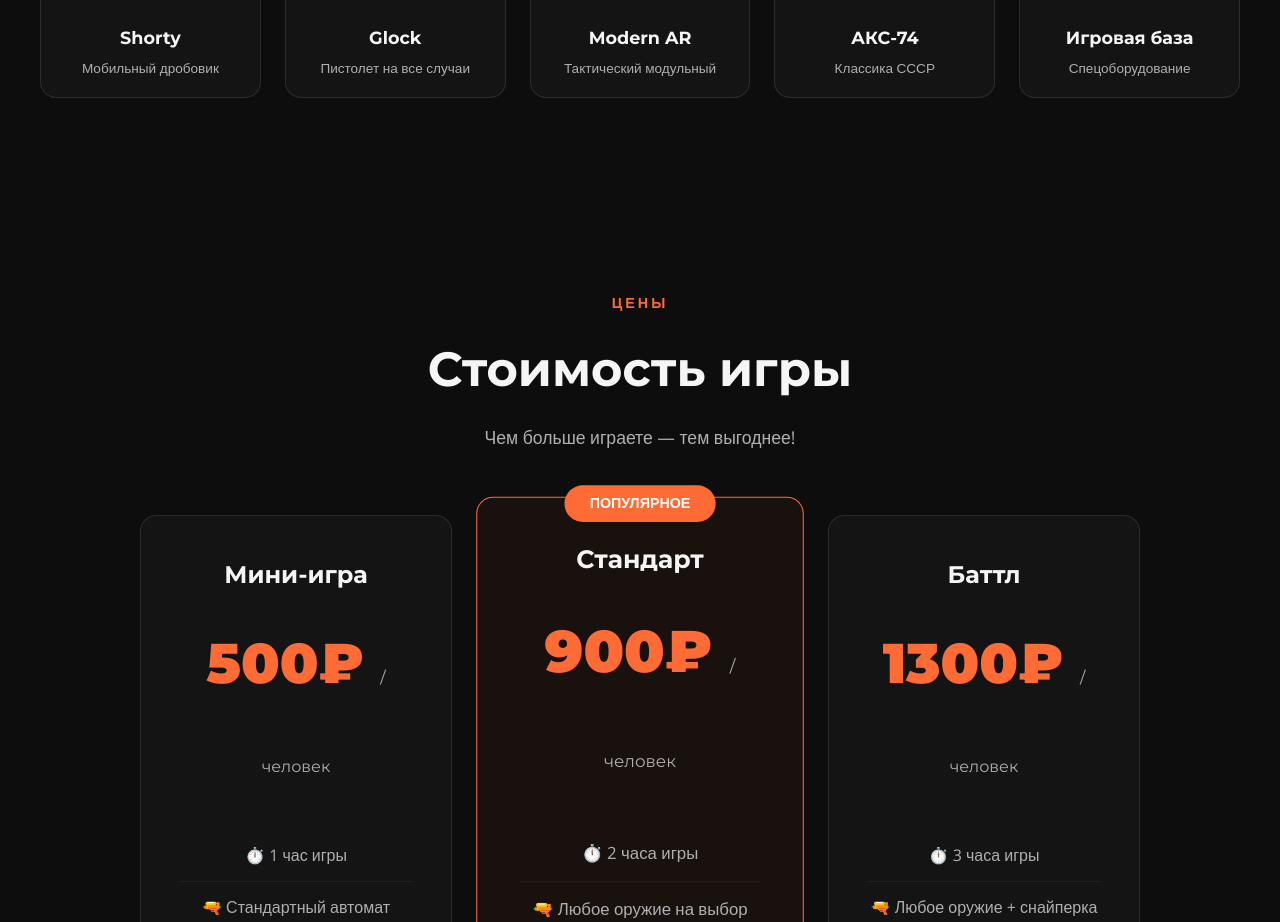
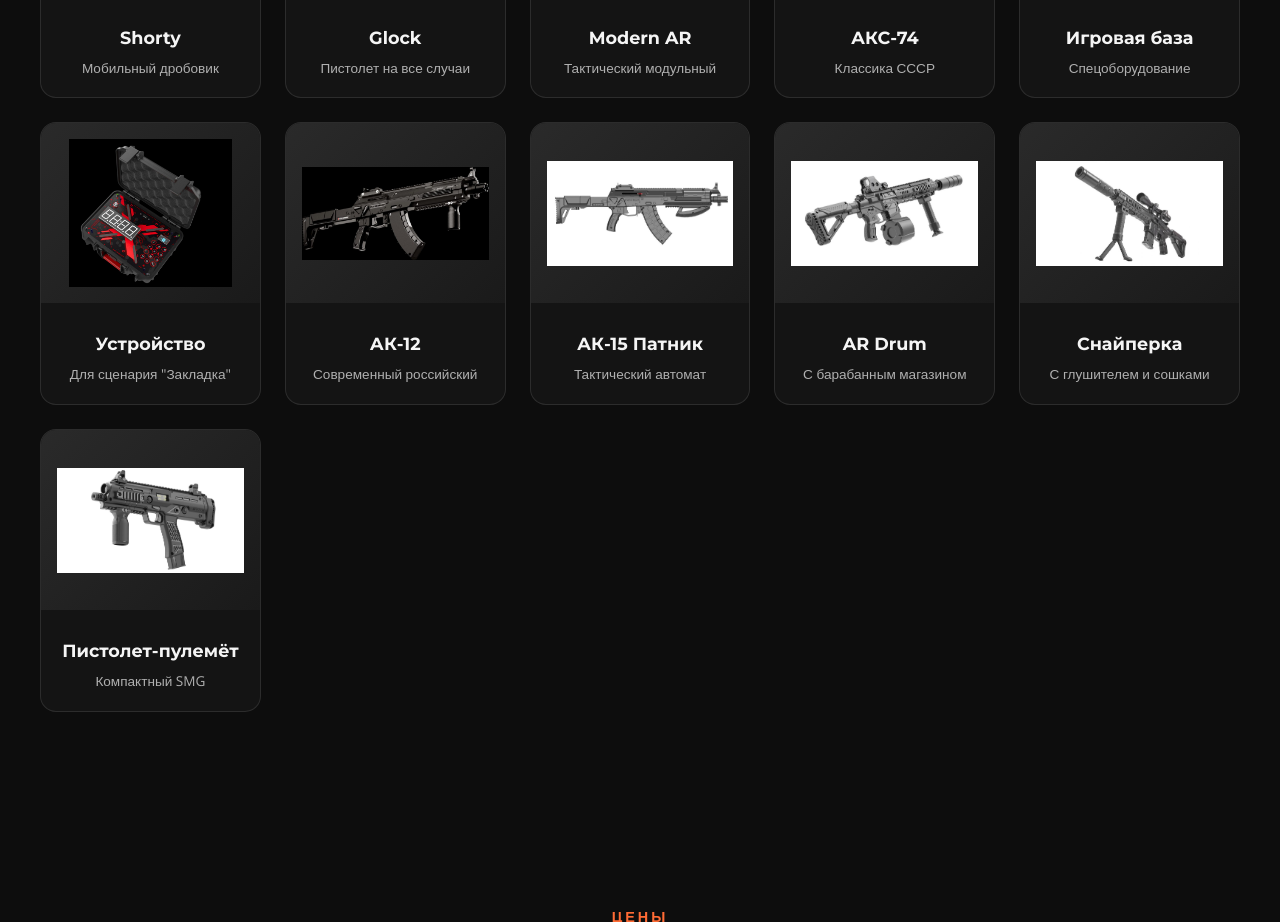
Before and after one commit to Jonni88/lazertag-olekminsk, a plain HTML site: page index.html in a window 1280 px wide. Shown: the part 4742-5664 px from the top of the page. Drawn offline with nearby package versions, Linux system fonts and the light colour scheme.

Commit message:
Добавлено 6 единиц вооружения: АК-12, АК-15, снайперка, ПП, бомба, AR Drum

```diff
--- a/index.html
+++ b/index.html
@@ -1077,6 +1077,48 @@
                         <p>Спецоборудование</p>
                     </div>
                 </div>
+                <div class="arsenal-card">
+                    <img src="images/weapon-11.jpg" alt="Бомба">
+                    <div class="arsenal-info">
+                        <h4>Устройство</h4>
+                        <p>Для сценария "Закладка"</p>
+                    </div>
+                </div>
+                <div class="arsenal-card">
+                    <img src="images/weapon-12.jpg" alt="АК-12">
+                    <div class="arsenal-info">
+                        <h4>АК-12</h4>
+                        <p>Современный российский</p>
+                    </div>
+                </div>
+                <div class="arsenal-card">
+                    <img src="images/weapon-13.jpg" alt="АК-15 Патник">
+                    <div class="arsenal-info">
+                        <h4>АК-15 Патник</h4>
+                        <p>Тактический автомат</p>
+                    </div>
+                </div>
+                <div class="arsenal-card">
+                    <img src="images/weapon-14.jpg" alt="AR с барабаном">
+                    <div class="arsenal-info">
+                        <h4>AR Drum</h4>
+                        <p>С барабанным магазином</p>
+                    </div>
+                </div>
+                <div class="arsenal-card">
+                    <img src="images/weapon-15.jpg" alt="Снайперская винтовка">
+                    <div class="arsenal-info">
+                        <h4>Снайперка</h4>
+                        <p>С глушителем и сошками</p>
+                    </div>
+                </div>
+                <div class="arsenal-card">
+                    <img src="images/weapon-16.jpg" alt="ПП">
+                    <div class="arsenal-info">
+                        <h4>Пистолет-пулемёт</h4>
+                        <p>Компактный SMG</p>
+                    </div>
+                </div>
             </div>
         </div>
     </section>
```
Also changed, not shown: images/weapon-11.jpg (added), images/weapon-12.jpg (added), images/weapon-13.jpg (added), images/weapon-14.jpg (added), images/weapon-15.jpg (added), images/weapon-16.jpg (added).
